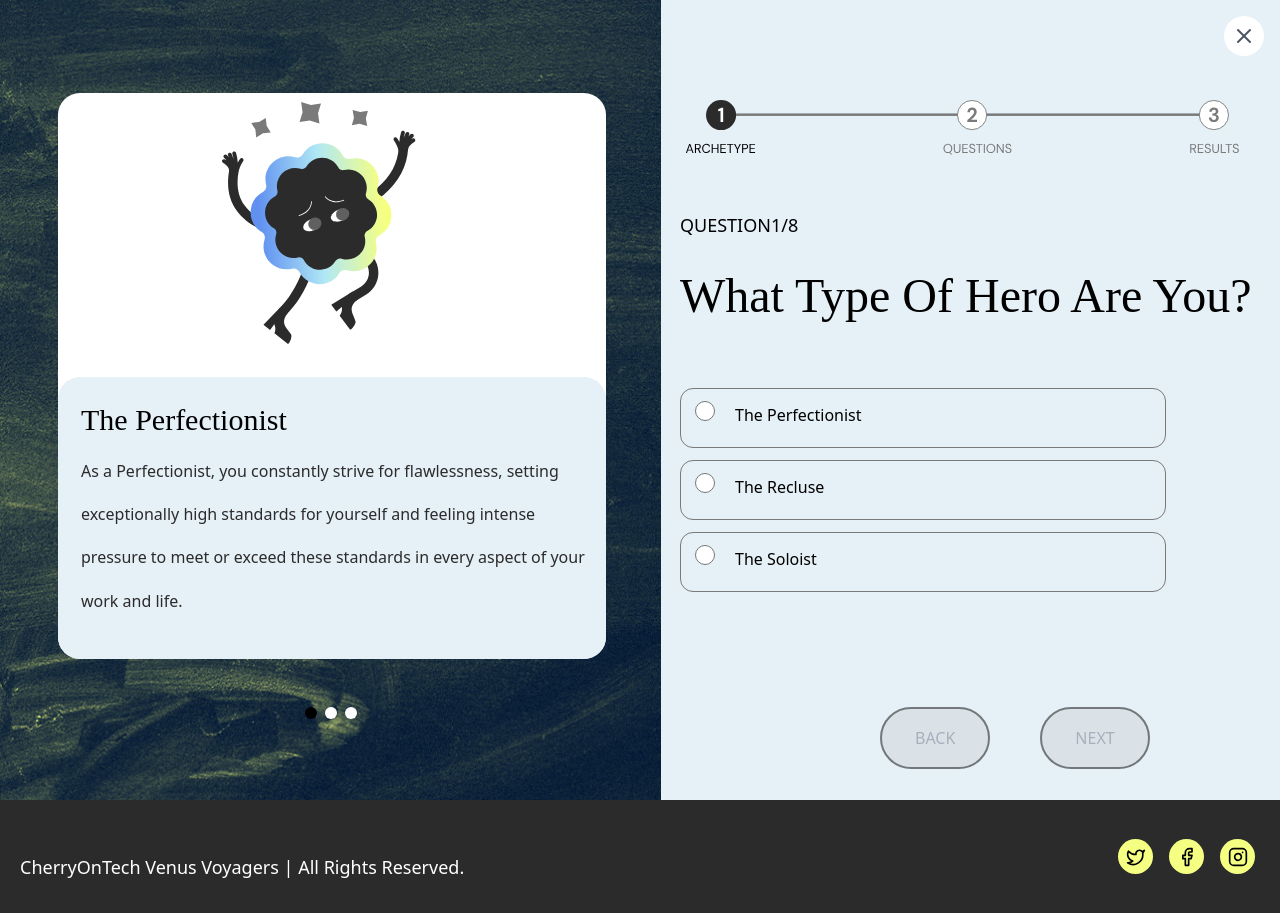
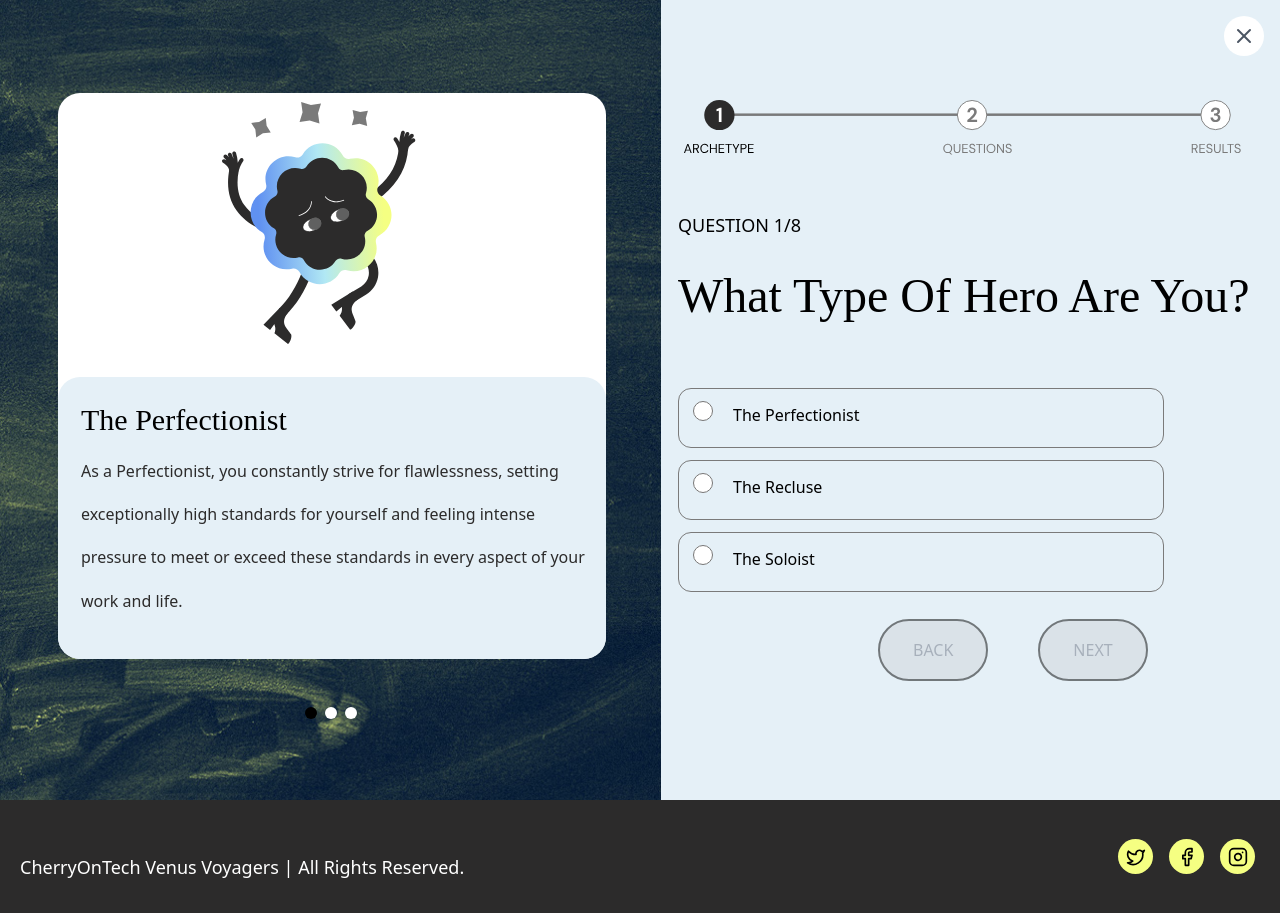
Before and after one commit to cherryontech/JourneyWise, a React (Vite) app in the folder app/: page /questionnaire in a window 1280 px wide. Built offline with nearby package versions, Linux system fonts and the light colour scheme.

Commit message:
created CloseQuestionnaire component and borrowed Mahlet's x button

```diff
--- a/app/src/components/ArcheTypes/StartQuestionnaire.jsx
+++ b/app/src/components/ArcheTypes/StartQuestionnaire.jsx
@@ -4,12 +4,14 @@ import LearnArchetypes from "../Questionnaire/LearnArchetypes"
 import QuestionnairePhotos from "../Questionnaire/QuestionnairePhotos";
 import Footer from '../Footer/Footer'
 import { questionData } from "../../Data/questionData";
+import CloseQuestionnaire from "../Questionnaire/CloseQuestionnaire";
 
 const StartQuestionnaire = () => {
     const [index, setIndex] = useState(0)
 
     return (
         <div className="h-screen">
+            <CloseQuestionnaire />
             <div className="flex flex-row ml-[655px]">
                 {index === 0 ? <LearnArchetypes /> : <QuestionnairePhotos index={index} questionData={questionData} />}
                 <Questionnaire index={index} setIndex={setIndex} />
--- /dev/null
+++ b/app/src/components/Questionnaire/CloseQuestionnaire.jsx
@@ -0,0 +1,14 @@
+import React from "react";
+import { X } from "lucide-react"
+
+const CloseQuestionnaire = () => {
+  return (
+    <div className="absolute top-4 right-4">
+      <button className="bg-white rounded-full p-2">
+        <X className="text-gray-600" />
+      </button>
+    </div>
+  )
+}
+
+export default CloseQuestionnaire
--- a/app/src/components/Questionnaire/LearnArchetypes.jsx
+++ b/app/src/components/Questionnaire/LearnArchetypes.jsx
@@ -30,11 +30,7 @@ const LearnArcheTypes = () => {
                 </div>
 
                 </UseCard>
-                <div className="absolute top-4 right-4">
-                    <button className="bg-white rounded-full p-2">
-                        <X className="text-gray-600" />
-                    </button>
-                </div>
+
             </div>
         </div>
     );
--- a/app/src/components/Questionnaire/Questionnaire.jsx
+++ b/app/src/components/Questionnaire/Questionnaire.jsx
@@ -45,14 +45,14 @@ const Questionnaire = ({index, setIndex}) => {
   }
 
   return (
-    <div className="bg-[#E5F0F7] lg:w-[779px] px-[25px]">
+    <div className="bg-[#E5F0F7] lg:w-[779px] px-[23px]">
       <ProgressBar index={index} />
       <header>
-        <p className="text-[18px]">QUESTION{ numberQuestion}/{questions.questions.length}</p>
+        <p className="text-[18px]">QUESTION { numberQuestion}/{questions.questions.length}</p>
         <h3 className="mt-[21px] mb-[56px] text-[48px]">{(questions.questions[index].question)}</h3>
       </header>
       <Options answerChoices={questions.questions[index].options} handleSelected = {handleSelected} selectedId={selectedId} />
-      <div className="ml-[200px] pb-[0px] mt-[103px]">
+      <div className="ml-[200px] pb-[35px] mt-[15px]">
         <Buttons  onClick = {handleBack}primary rounded  alternate={index === 0} className="mr-[50px] px-[33px] py-[17px]" >BACK</Buttons>
         <Buttons onClick = {handleNext} alternate = {selectedId === null} primary = {selectedId !=null}rounded  className="px-[33px] py-[17px]" >NEXT</Buttons>
       </div>
```
